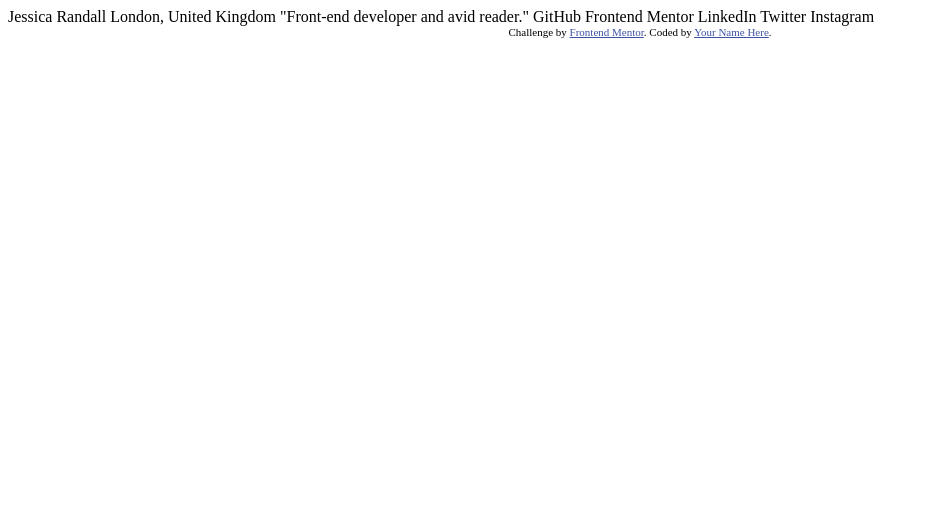
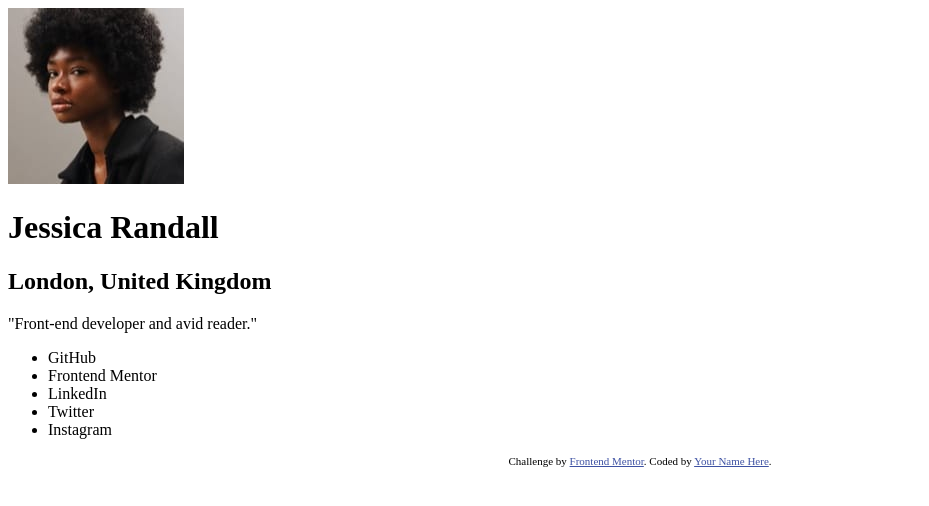
Before and after one commit to Matthew-Flint/Social-Links-Profile, a plain HTML site: page index.html in a window 1280 px wide. Shown: the whole page, without its empty margins (0-929 px from the left). Drawn offline with Linux system fonts and the light colour scheme.

Commit message:
Wrap elements in div and put social media titles into unordered list

```diff
--- a/index.html
+++ b/index.html
@@ -15,17 +15,19 @@
   </style>
 </head>
 <body>
-
-  Jessica Randall
-  London, United Kingdom
-  "Front-end developer and avid reader."
-
-  GitHub
-  Frontend Mentor
-  LinkedIn
-  Twitter
-  Instagram
-
+  <div class="card">
+    <img src="./assets/images/avatar-jessica.jpeg" alt="Photo of Jessica Randall">
+    <h1>Jessica Randall</h1>
+    <h2>London, United Kingdom</h2>
+    <p>"Front-end developer and avid reader."</p>
+    <ul class="social-links">
+      <li>GitHub</li>
+      <li>Frontend Mentor</li>
+      <li>LinkedIn</li>
+      <li>Twitter</li>
+      <li>Instagram</li>
+    </ul>
+  </div>
   <div class="attribution">
     Challenge by <a href="https://www.frontendmentor.io?ref=challenge" target="_blank">Frontend Mentor</a>.
     Coded by <a href="#">Your Name Here</a>.
```
